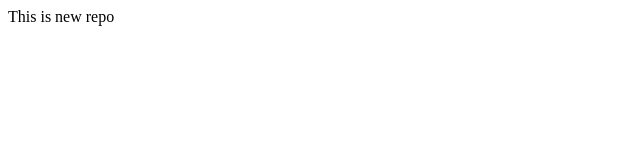
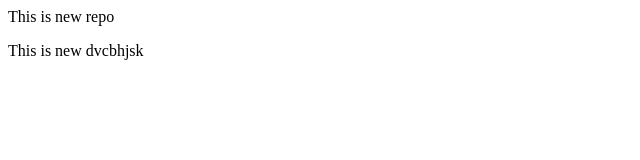
Before and after one commit to ThaBoringMan/LocalRepo, a plain HTML site: page index.html in a window 1280 px wide. Shown: the whole page, without its empty margins (0-640 px from the left). Drawn offline with Linux system fonts and the light colour scheme.

Commit message:
add new para

```diff
--- a/index.html
+++ b/index.html
@@ -1 +1,2 @@
 <p>This is new repo</p>
+<p>This is new dvcbhjsk</p>
```
